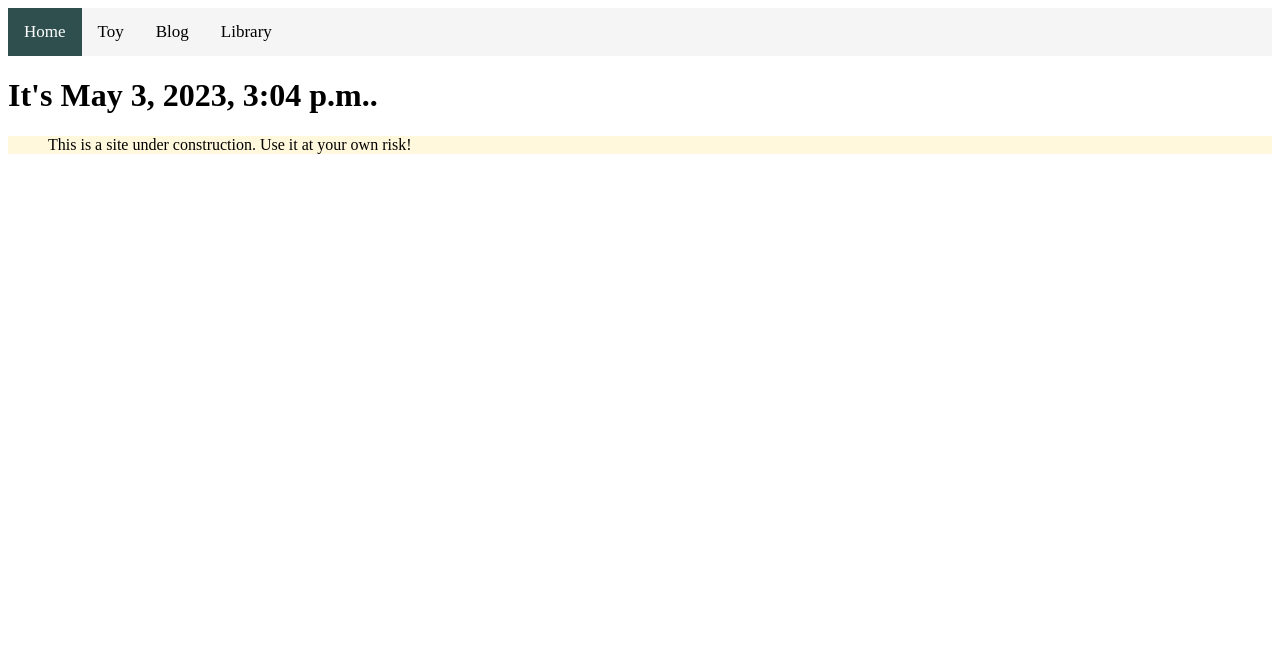
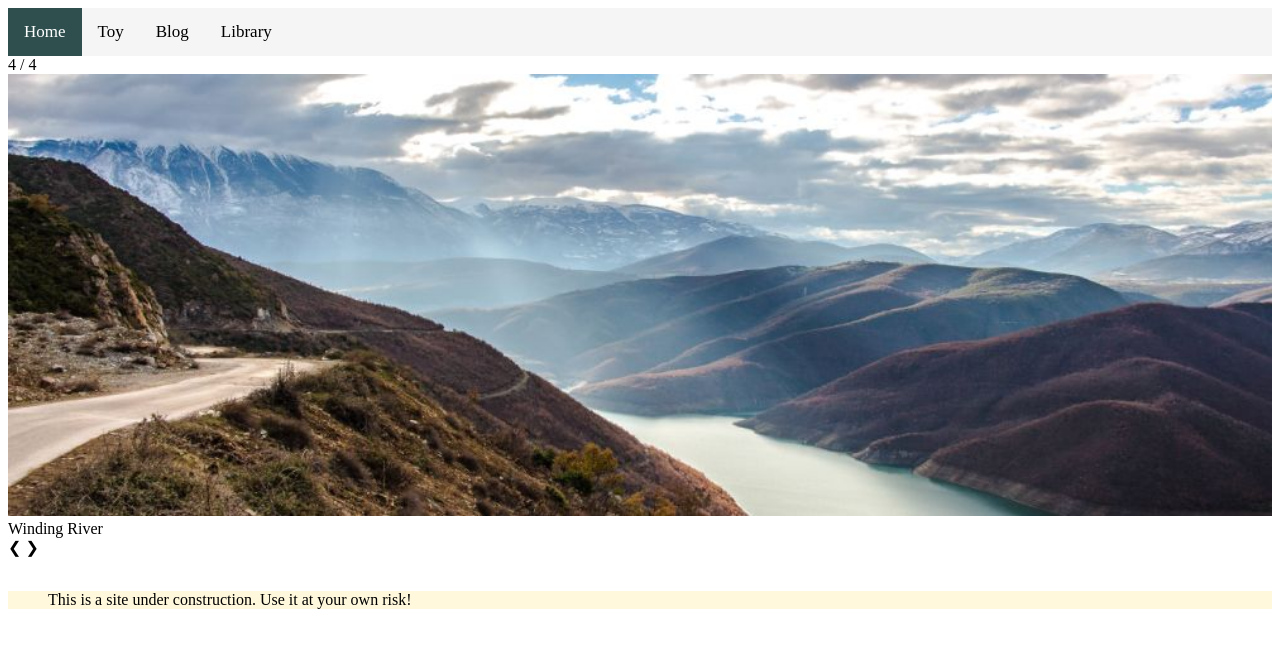
Before and after one commit to ahmetbulut/DjangoProject, a Django app: page /toy/ in a window 1280 px wide. Shown: the top 648 px of the page. Run offline with Django 4.2, Linux system fonts and the light colour scheme.

Commit message:
Carousel demo.

```diff
--- a/CSE220Spring23/settings.py
+++ b/CSE220Spring23/settings.py
@@ -118,6 +118,7 @@ USE_TZ = True
 # https://docs.djangoproject.com/en/4.0/howto/static-files/
 
 STATIC_URL = 'static/'
+STATICFILES_DIRS = ['static']
 
 # Default primary key field type
 # https://docs.djangoproject.com/en/4.0/ref/settings/#default-auto-field
--- a/toy/templates/current_datetime.html
+++ b/toy/templates/current_datetime.html
@@ -1,5 +1,72 @@
 {% extends 'base.html' %}
+{% load static %}
 
 {% block content %}
-<h1> It's {{ now }}. </h1>
+    <!-- Slideshow container -->
+    <div class="slideshow-container">
+
+        <!-- Full-width images with number and caption text -->
+        <div class="mySlides fade">
+            <div class="numbertext">1 / 4</div>
+            <img src="{% static  'img_1.jpeg' %}" style="width:100%">
+            <div class="text">Into The Woods</div>
+        </div>
+
+        <div class="mySlides fade">
+            <div class="numbertext">2 / 4</div>
+            <img src="{% static  'img_2.jpeg' %}" style="width:100%">
+            <div class="text">Mt. Everest</div>
+        </div>
+
+        <div class="mySlides fade">
+            <div class="numbertext">3 / 4</div>
+            <img src="{% static  'img_3.jpeg' %}" style="width:100%">
+            <div class="text">Northern Lights</div>
+        </div>
+
+        <div class="mySlides fade">
+            <div class="numbertext">4 / 4</div>
+            <img src="{% static  'img_4.jpeg' %}" style="width:100%">
+            <div class="text">Winding River</div>
+        </div>
+
+        <!-- Next and previous buttons -->
+        <a class="prev" onclick="plusSlides(-1)">&#10094;</a>
+        <a class="next" onclick="plusSlides(1)">&#10095;</a>
+    </div>
+    <br>
+
+    <!-- The dots/circles -->
+    <div style="text-align:center">
+        <span class="dot" onclick="currentSlide(1)"></span>
+        <span class="dot" onclick="currentSlide(2)"></span>
+        <span class="dot" onclick="currentSlide(3)"></span>
+        <span class="dot" onclick="currentSlide(4)"></span>
+    </div>
+
+    <script>
+        let slideIndex = 0;
+        showSlides();
+
+        function showSlides() {
+            let i;
+            let slides = document.getElementsByClassName("mySlides");
+            let dots = document.getElementsByClassName("dot");
+            for (i = 0; i < slides.length; i++) {
+                slides[i].style.display = "none";
+            }
+            slideIndex++;
+            if (slideIndex > slides.length) {
+                slideIndex = 1
+            }
+            for (i = 0; i < dots.length; i++) {
+                dots[i].className = dots[i].className.replace(" active", "");
+            }
+            slides[slideIndex - 1].style.display = "block";
+            dots[slideIndex - 1].className += " active";
+            setTimeout(showSlides, 2000); // Change image every 2 seconds
+        }
+    </script>
+
+
 {% endblock %}
```
Also changed, not shown: static/img_1.jpeg (added), static/img_2.jpeg (added), static/img_3.jpeg (added), static/img_4.jpeg (added).
